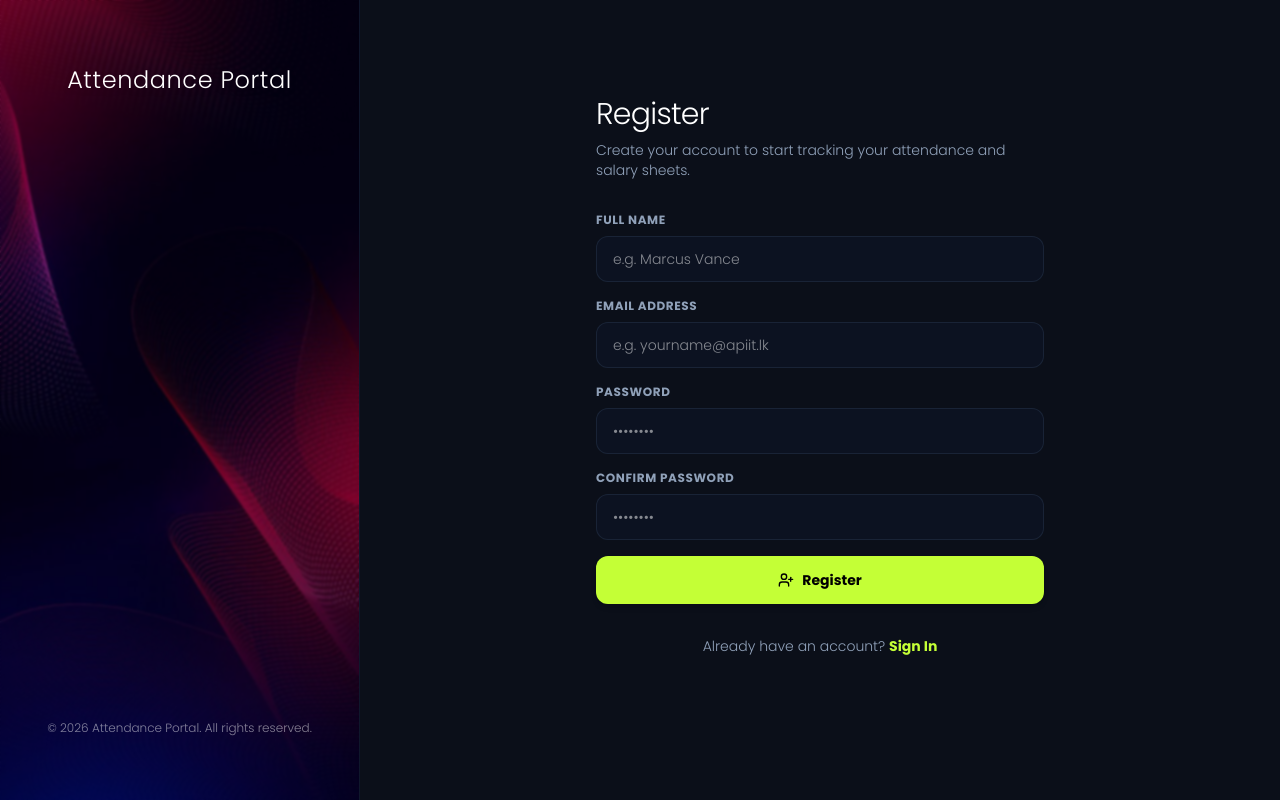
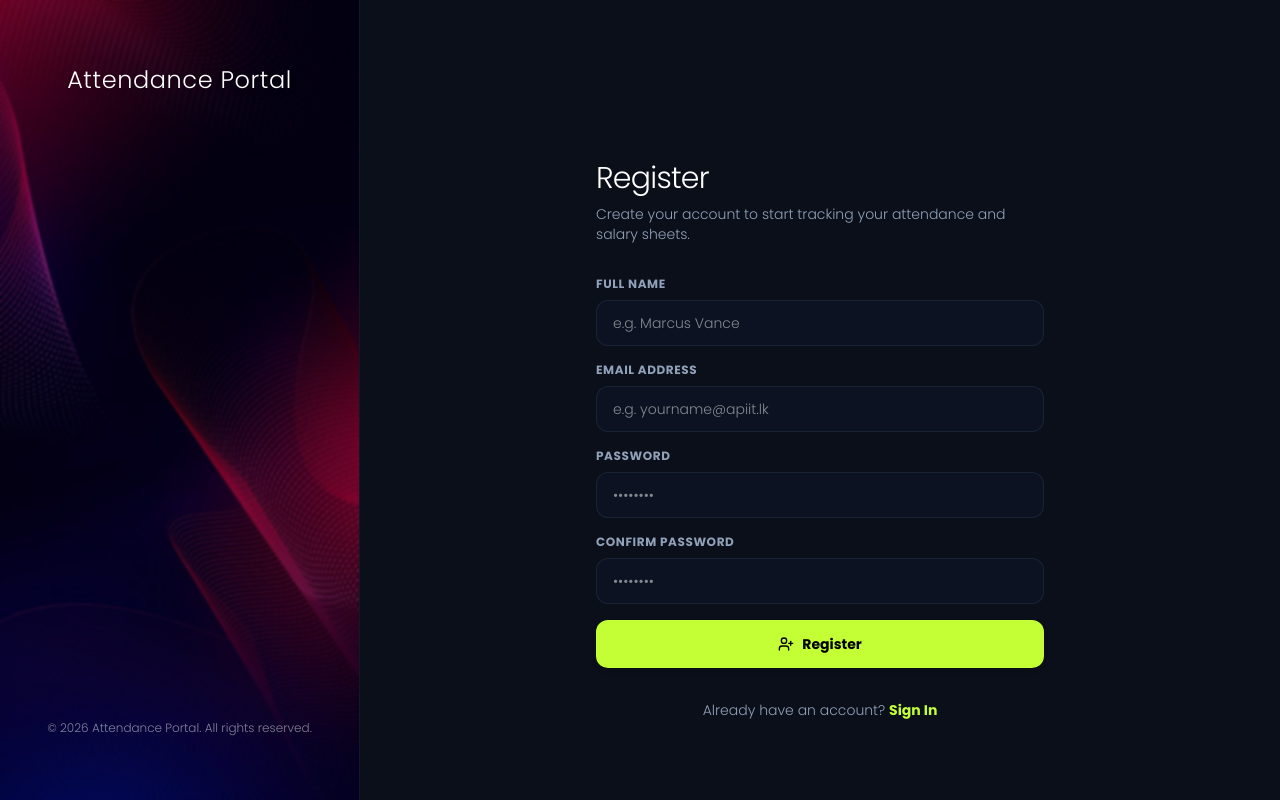
Before and after one commit to movindu477/IT-Departement-Attendance-Portal, a React (Vite) app: page /register in a window 1280 px wide. Built offline with nearby package versions, Linux system fonts and the light colour scheme; no server answers.

Commit message:
style: move register form slightly lower and add custom smooth fadeInUp transitions for public form routes

```diff
--- a/src/components/Auth/Login.jsx
+++ b/src/components/Auth/Login.jsx
@@ -32,7 +32,7 @@ const Login = () => {
 
   return (
     <div className="h-full w-full flex flex-col items-center px-6 pb-36 justify-end text-slate-200">
-      <div className="w-full max-w-md">
+      <div className="w-full max-w-md animate-fade-in-up">
         <div className="mb-8">
           <h2 className="text-3xl font-light text-white tracking-tight">Login</h2>
           <p className="text-sm text-slate-400 mt-2 font-light">Welcome back! Sign in to access your attendance portal.</p>
--- a/src/components/Auth/Register.jsx
+++ b/src/components/Auth/Register.jsx
@@ -38,8 +38,8 @@ const Register = () => {
   };
 
   return (
-    <div className="h-full w-full flex flex-col items-center px-6 pb-36 justify-end text-slate-200">
-      <div className="w-full max-w-md">
+    <div className="h-full w-full flex flex-col items-center px-6 pb-20 justify-end text-slate-200">
+      <div className="w-full max-w-md animate-fade-in-up">
         <div className="mb-8">
           <h2 className="text-3xl font-light text-white tracking-tight">Register</h2>
           <p className="text-sm text-slate-400 mt-2 font-light">Create your account to start tracking your attendance and salary sheets.</p>
--- a/src/index.css
+++ b/src/index.css
@@ -58,3 +58,18 @@ body {
 ::-webkit-scrollbar-thumb:hover {
   background: rgba(148, 163, 184, 0.5);
 }
+
+@keyframes fadeInUp {
+  from {
+    opacity: 0;
+    transform: translateY(12px);
+  }
+  to {
+    opacity: 1;
+    transform: translateY(0);
+  }
+}
+
+.animate-fade-in-up {
+  animation: fadeInUp 0.4s cubic-bezier(0.16, 1, 0.3, 1) forwards;
+}
```
